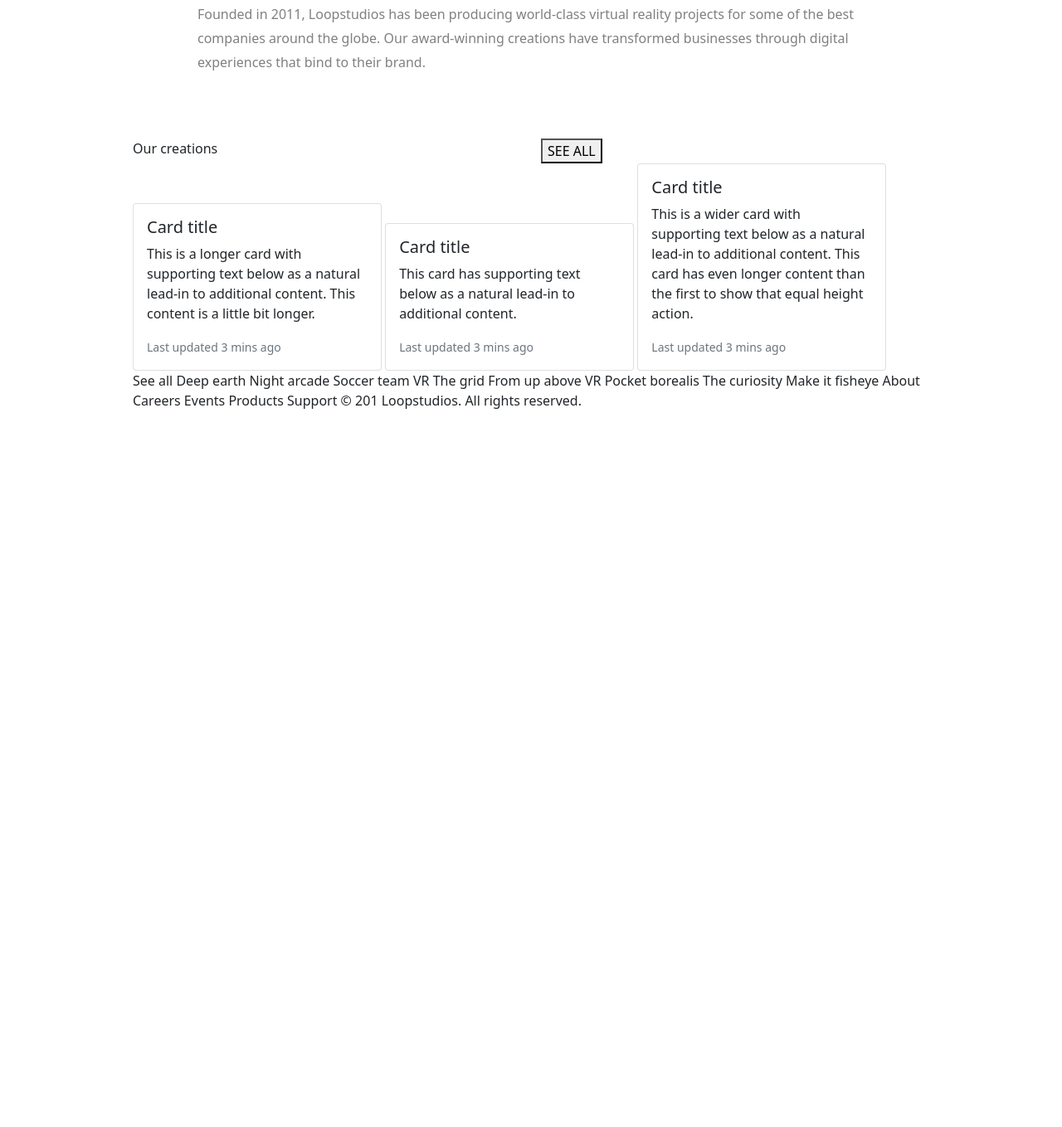
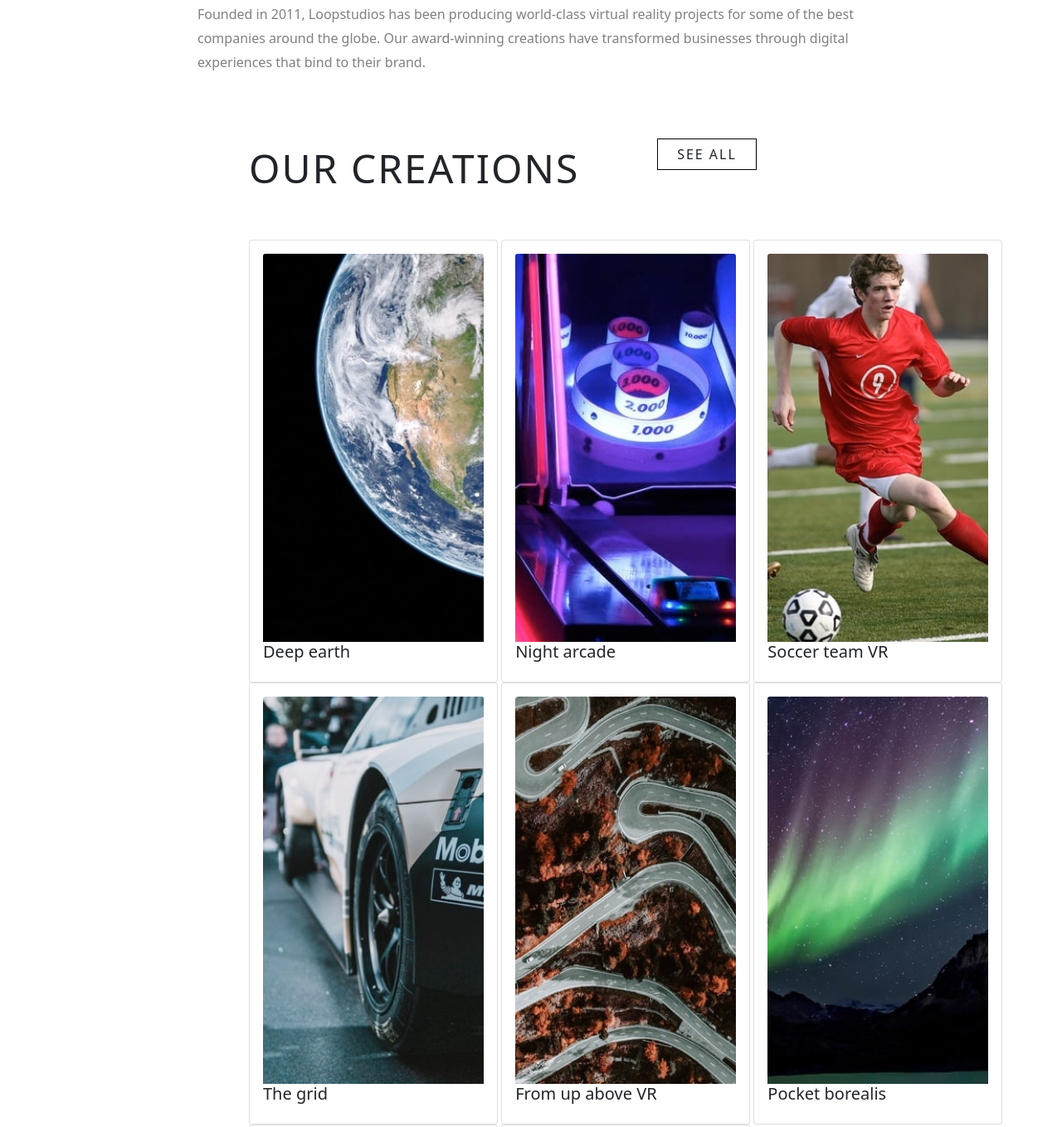
Before and after one commit to jaste111/Frontend-Mentor-Loopstudios-landing-page, a plain HTML site: page index.html in a window 1280 px wide. Shown: the part 1633-2992 px from the top of the page at 83% size. Before the commit the page ends 2128 px from the top, so only its background shows below. Drawn offline with nearby package versions, Linux system fonts and the light colour scheme.

Commit message:
Add images for different vr creations

```diff
--- a/index.html
+++ b/index.html
@@ -63,50 +63,94 @@
       <!-- Image Section -->
       <div class="row image-section">
         <div class="col our-creation">Our creations</div>
-        <div class="col see-all"><button>SEE ALL</button></div>
+        <div class="col see-all">
+          <button type="button" class="btn">SEE ALL</button>
+        </div>
         <div class="card-deck">
           <div class="card">
             <div class="card-body">
-              <h5 class="card-title">Card title</h5>
-              <p class="card-text">
-                This is a longer card with supporting text below as a natural
-                lead-in to additional content. This content is a little bit
-                longer.
-              </p>
-              <p class="card-text">
-                <small class="text-muted">Last updated 3 mins ago</small>
-              </p>
+              <img
+                class="card-img-top"
+                src="images/desktop/image-deep-earth.jpg"
+                alt="Image of deep earht vr"
+              />
+              <h5 class="card-title">Deep earth</h5>
             </div>
           </div>
           <div class="card">
             <div class="card-body">
-              <h5 class="card-title">Card title</h5>
-              <p class="card-text">
-                This card has supporting text below as a natural lead-in to
-                additional content.
-              </p>
-              <p class="card-text">
-                <small class="text-muted">Last updated 3 mins ago</small>
-              </p>
+              <img
+                class="card-img-top"
+                src="images/desktop/image-night-arcade.jpg"
+                alt="image of night arcade vr"
+              />
+              <h5 class="card-title">Night arcade</h5>
             </div>
           </div>
           <div class="card">
             <div class="card-body">
-              <h5 class="card-title">Card title</h5>
-              <p class="card-text">
-                This is a wider card with supporting text below as a natural
-                lead-in to additional content. This card has even longer content
-                than the first to show that equal height action.
-              </p>
-              <p class="card-text">
-                <small class="text-muted">Last updated 3 mins ago</small>
-              </p>
+              <img
+                class="card-img-top"
+                src="images/desktop/image-soccer-team.jpg"
+                alt="image of soccer team vr"
+              />
+              <h5 class="card-title">Soccer team VR</h5>
+            </div>
+          </div>
+          <div class="card">
+            <div class="card-body">
+              <img
+                class="card-img-top"
+                src="images/desktop/image-grid.jpg"
+                alt="image of the grid vr"
+              />
+              <h5 class="card-title">The grid</h5>
+            </div>
+          </div>
+          <div class="card">
+            <div class="card-body">
+              <img
+                class="card-img-top"
+                src="images/desktop/image-from-above.jpg"
+                alt="image of from above vr"
+              />
+              <h5 class="card-title">From up above VR</h5>
+
+            </div>
+          </div>
+          <div class="card">
+            <div class="card-body">
+              <img
+                class="card-img-top"
+                src="images/desktop/image-pocket-borealis.jpg"
+                alt="image of pocket borealis vr"
+              />
+              <h5 class="card-title">Pocket borealis</h5>
+            </div>
+          </div>
+          <div class="card">
+            <div class="card-body">
+              <img
+                class="card-img-top"
+                src="images/desktop/image-curiosity.jpg"
+                alt="image of the curiosity vr"
+              />
+              <h5 class="card-title">The curiosity</h5>
+            </div>
+          </div>
+          <div class="card">
+            <div class="card-body">
+              <img
+                class="card-img-top"
+                src="images/desktop/image-fisheye.jpg"
+                alt="image of make it fisheye vr"
+              />
+              <h5 class="card-title">Make it fisheye</h5>
             </div>
           </div>
           <div>
-            See all Deep earth Night arcade Soccer team VR The grid From up
-            above VR Pocket borealis The curiosity Make it fisheye About Careers
-            Events Products Support © 201 Loopstudios. All rights reserved.
+            About Careers Events Products Support © 201 Loopstudios. All rights
+            reserved.
           </div>
         </div>
       </div>
--- a/styles.css
+++ b/styles.css
@@ -93,6 +93,23 @@ body {
   background-color: white;
   position: relative;
   top: 300px;
+  left: 140px;
+}
+
+.our-creation {
+  font-size: 3rem;
+  font-weight: 300;
+  letter-spacing: 2px;
+  margin: 0 0 50px 0;
+  text-transform: uppercase;
+}
+
+.btn {
+  border-style: solid;
+  border-color: black;
+  border-radius: 0;
+  width: 120px;
+  letter-spacing: 2px;
 }
 
 /* attribution */
```
